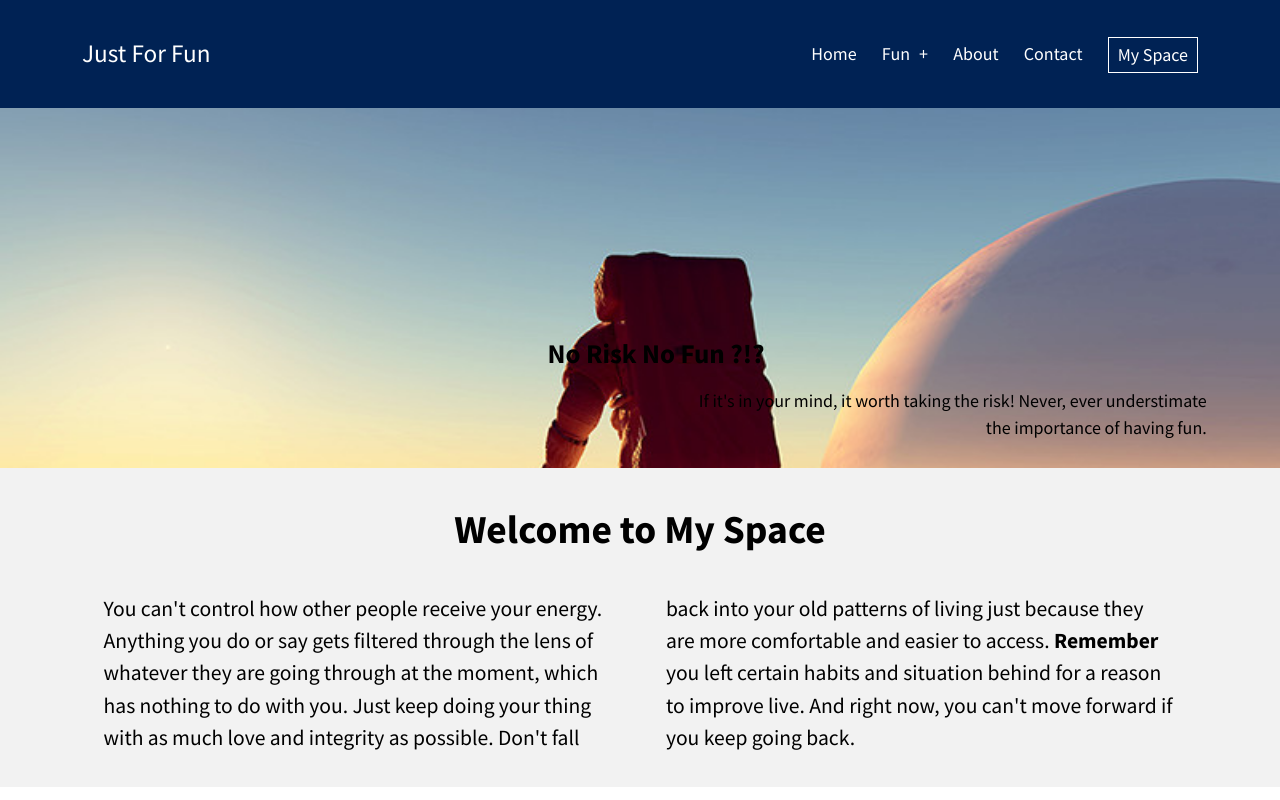
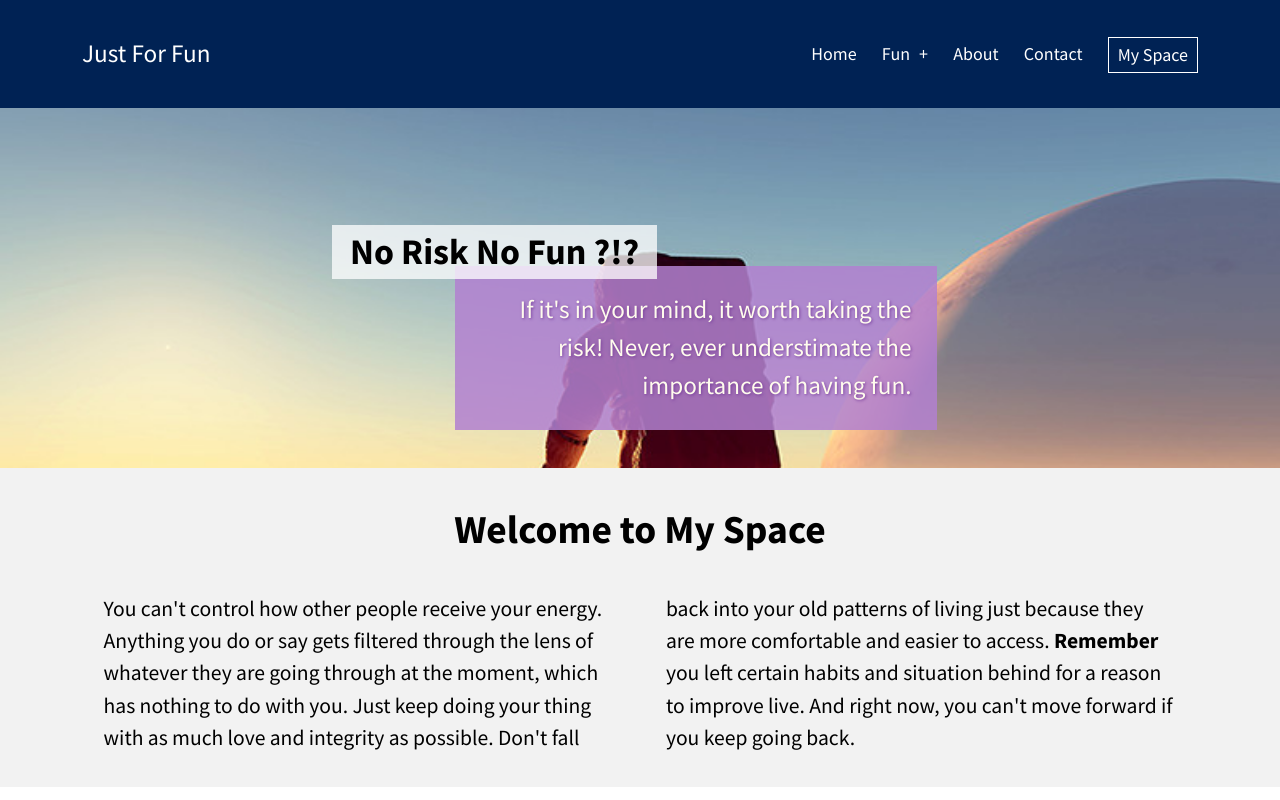
Before and after one commit to obidekatherine/Text_01, a plain HTML site: page index.html in a window 1280 px wide. Shown: the top 800 px of the page. Drawn offline with Linux system fonts and the light colour scheme.

Commit message:
new message

```diff
--- a/index.html
+++ b/index.html
@@ -63,8 +63,8 @@
             </ul>
           </div><!-- .flexslider -->
     <div class="space-content">
-        <div class="Space-text">
-            <h2 class="Space-title">No Risk No Fun ?!?</h2>
+        <div class="space-text">
+            <h2 class="space-title">No Risk No Fun ?!?</h2>
             <p class="space-lede">If it's in your mind, it worth taking the risk! Never, ever understimate the importance of having fun.</p>
         </div><!-- .space-text -->
     </div><!-- .Space-content -->
--- a/style-main.css
+++ b/style-main.css
@@ -860,7 +860,7 @@ Front page space area
     background: hsla(0, 0%, 100%, .75);
 }
 
-..space-lede {
+.space-lede {
     padding: 1em 1em;
     font-size: 1.4em;
     color: #FFFCED;
```
